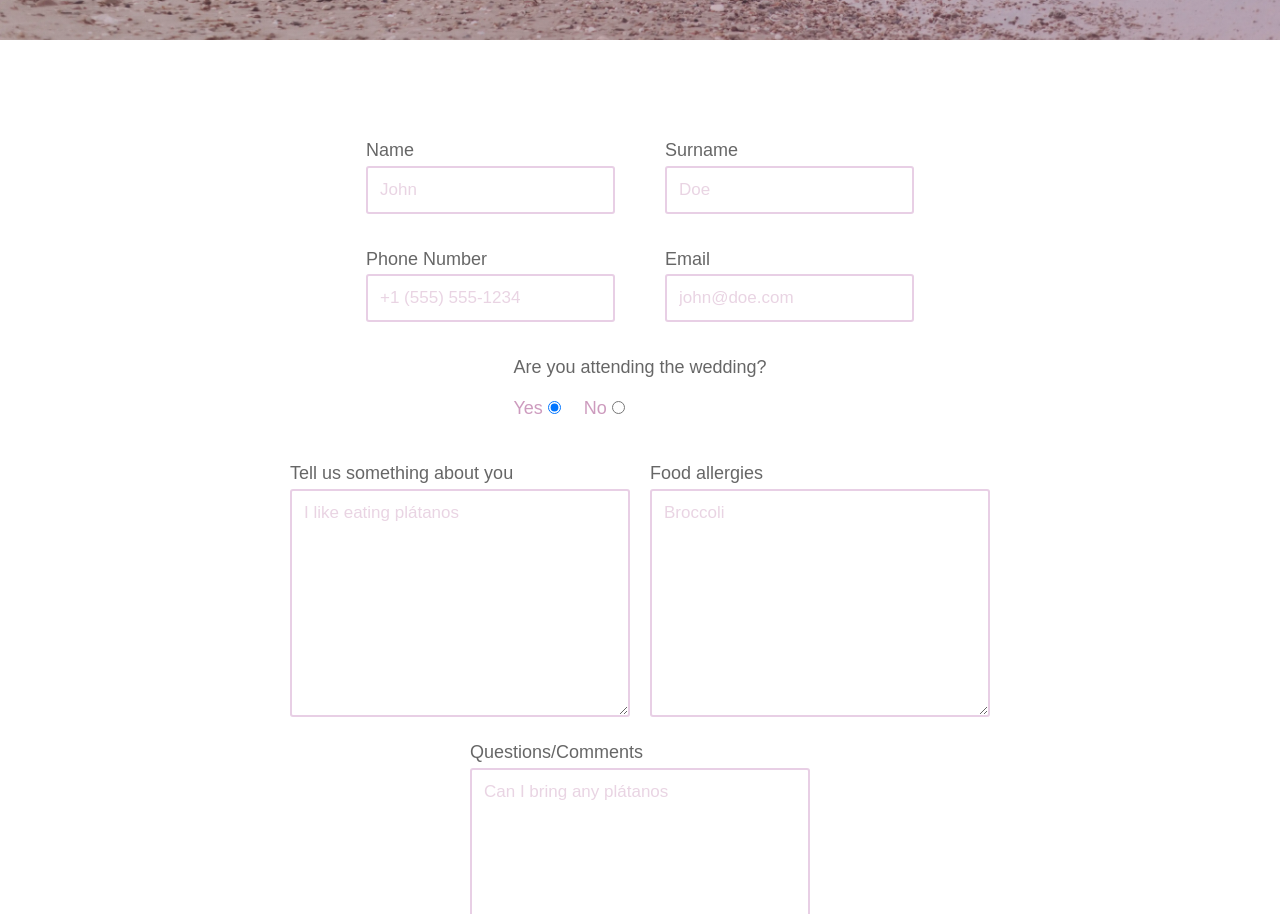
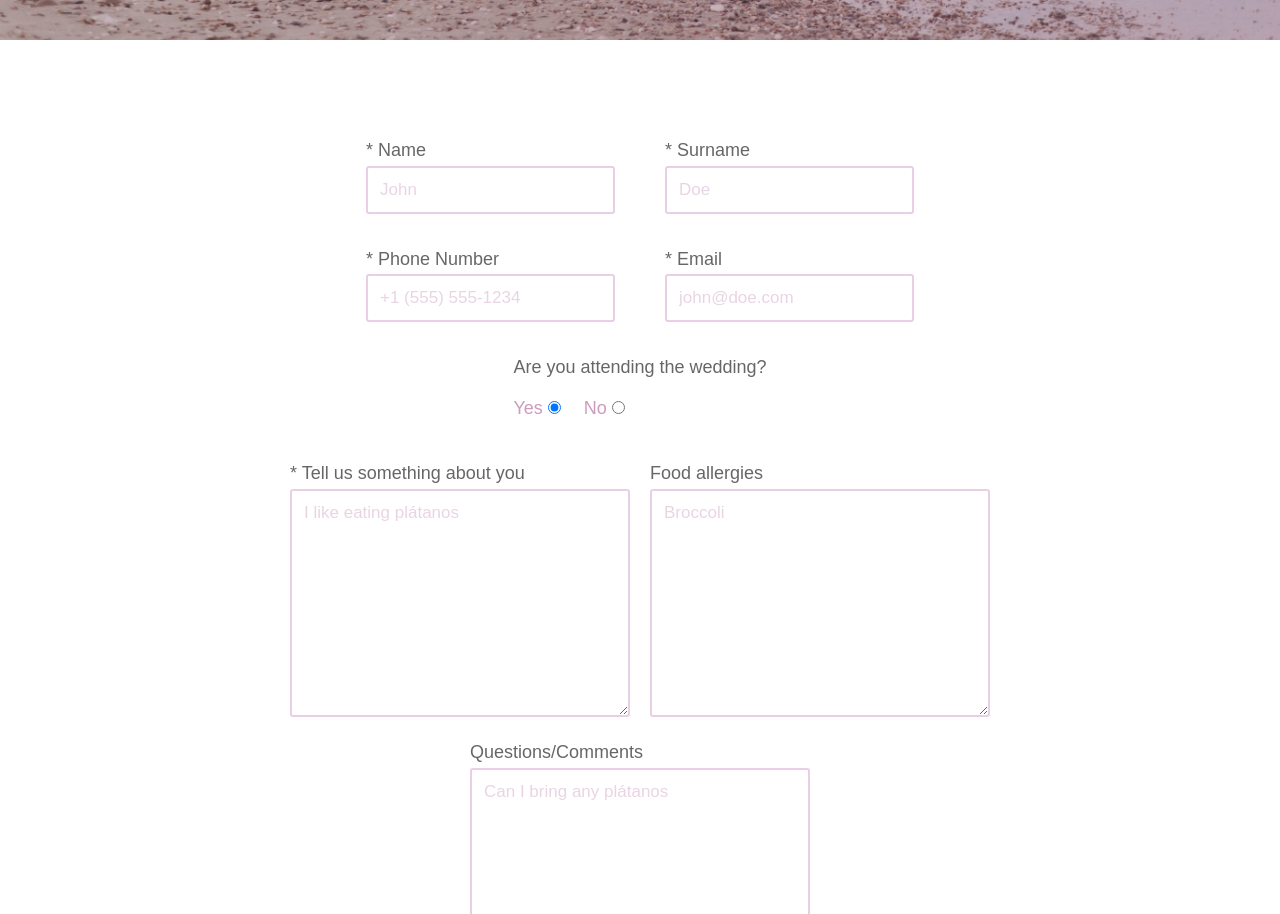
Before and after one commit to jamm3e3333/jb-wedding, a React (Vite) app: page /invitee in a window 1280 px wide. Shown: the part 760-1674 px from the top of the page. Built offline with nearby package versions, Linux system fonts and the light colour scheme.

Commit message:
Fix errors

```diff
--- a/src/components/create-invitee/form/create-invitee-form.tsx
+++ b/src/components/create-invitee/form/create-invitee-form.tsx
@@ -170,7 +170,7 @@ const CreateInviteeForm: React.FC = () => {
         <form className={styles['invitee-form']} onSubmit={handleSubmitInvitee}>
             <FormElement>
                 <InputField
-                    name={t('form.name.name' as never) as string}
+                    name={`* ${t('form.name.name' as never) as string}`}
                     type="text"
                     onChange={onNameChange}
                     labelName={'invitee-name'}
@@ -180,7 +180,7 @@ const CreateInviteeForm: React.FC = () => {
                     isValid={isNameValid}
                 />
                 <InputField
-                    name={t('form.surname.name' as never) as string}
+                    name={`* ${t('form.surname.name' as never) as string}`}
                     type="text"
                     onChange={onSurnameChange}
                     labelName={'invitee-name'}
@@ -194,7 +194,7 @@ const CreateInviteeForm: React.FC = () => {
             </FormElement>
             <FormElement>
                 <InputField
-                    name={t('form.phoneNumber.name' as never) as string}
+                    name={`* ${t('form.phoneNumber.name' as never) as string}`}
                     type="tel"
                     onChange={onPhoneChange}
                     labelName={'phone'}
@@ -206,7 +206,7 @@ const CreateInviteeForm: React.FC = () => {
                     isValid={isPhoneValid}
                 />
                 <InputField
-                    name={t('form.email.name' as never) as string}
+                    name={`* ${t('form.email.name' as never) as string}`}
                     type="email"
                     onChange={onEmailChange}
                     labelName={'email'}
@@ -225,7 +225,7 @@ const CreateInviteeForm: React.FC = () => {
             </FormElement>
             <FormElement>
                 <TextAreaField
-                    name={t('form.personDetail.name' as never) as string}
+                    name={`* ${t('form.personDetail.name' as never) as string}`}
                     labelName="invitee-description"
                     placeholder={
                         t('form.personDetail.placeholder' as never) as string
--- a/src/components/ui/form/event-handler/handle-on-blur-phone-with-set-state.ts
+++ b/src/components/ui/form/event-handler/handle-on-blur-phone-with-set-state.ts
@@ -1,10 +1,9 @@
 import {EventWithSetStateHandlerType} from "./type/event-with-set-state-handler.type";
-import {isValidPhoneNumber} from 'react-phone-number-input'
 import React from "react";
 
 export const handlePhoneBlurEvent: EventWithSetStateHandlerType<React.FocusEvent<HTMLInputElement>, boolean> =
   (setState) =>
     (e) => {
-      const isPhoneValid = isValidPhoneNumber(e.target.value.trim())
+      const isPhoneValid = !!e.target.value.trim()
       setState(isPhoneValid);
     };
--- a/src/locale/en.json
+++ b/src/locale/en.json
@@ -58,10 +58,10 @@
     },
     "submit": "Submit",
     "submittedMessage": {
-      "success": "Pokuď máš od ženicha, nebo od nevěsty svolení pozvat +1 člověka, vyplň pozvánku ještě jednou s údaji +1 osoby.",
-      "validationError": "Vypadá to, že telefon, nebo email už byli použity, použij jiné číslo, nebo email a vyplň pozvánku znovu.",
-      "error": "Osudová chyba, vypadá to, že něco nefuguje. Zkus vyplnit pozvánku později.",
-      "warning": "Ajejda, něco si asi zapomněl vyplnit. Prosím vyplň formulář se všemi povinnými údaji."
+      "success": "Successfully submit the invitation. If the groom of the bride said you can invite +1 person, fill in the invitation once again for the +1.",
+      "validationError": "It seems that the phone number or the email has been used. Use a different phone number or email and fill in the invitation again.",
+      "error": "Fatal error. It looks like something doesn't work. Try to fill in the invitation again later.",
+      "warning": "Ouch! It looks like you forgot to fill something. Fill all the necessary columns and submit the invitation again."
     },
     "invalid": "fill correctly"
   }
```
